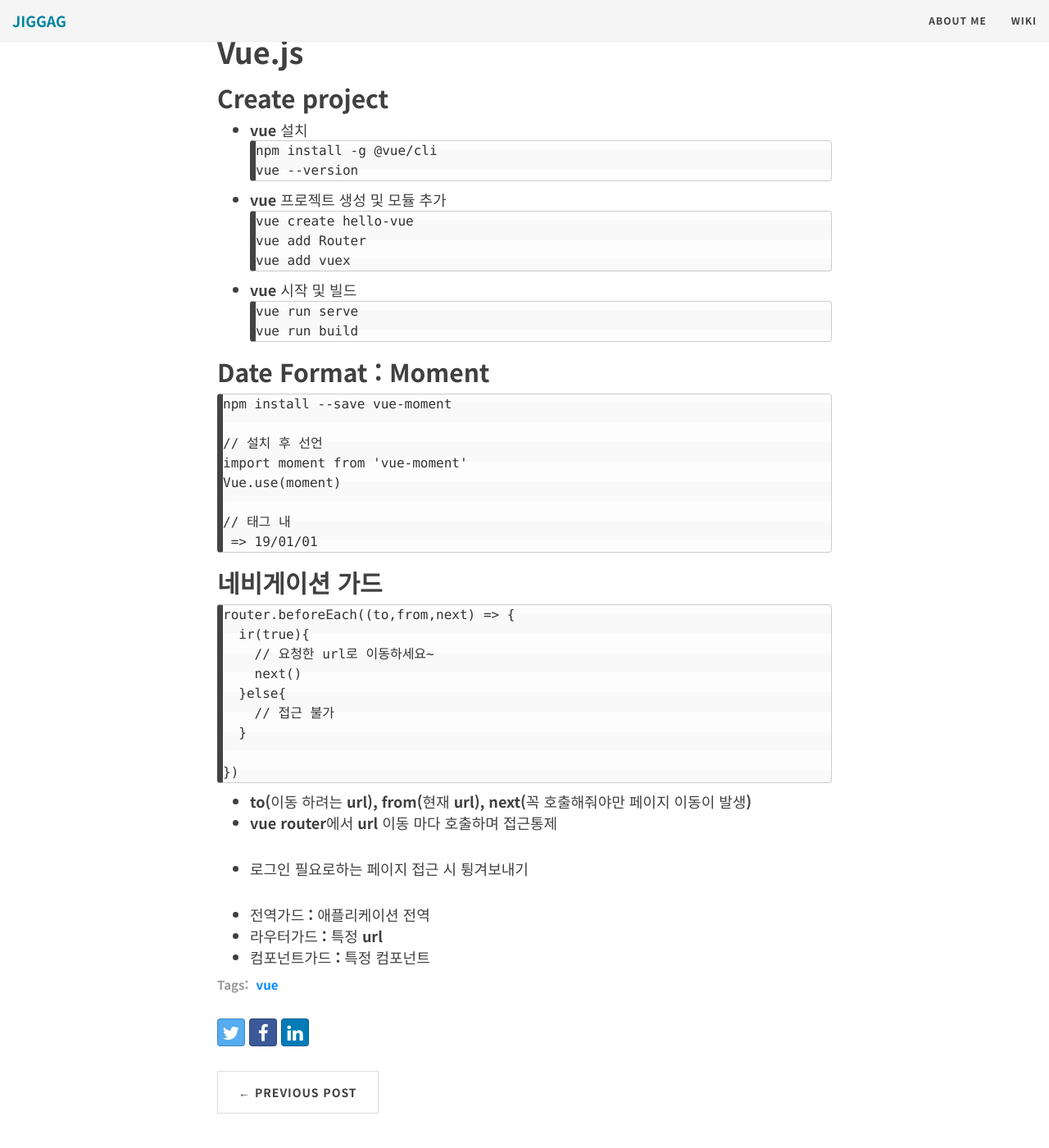
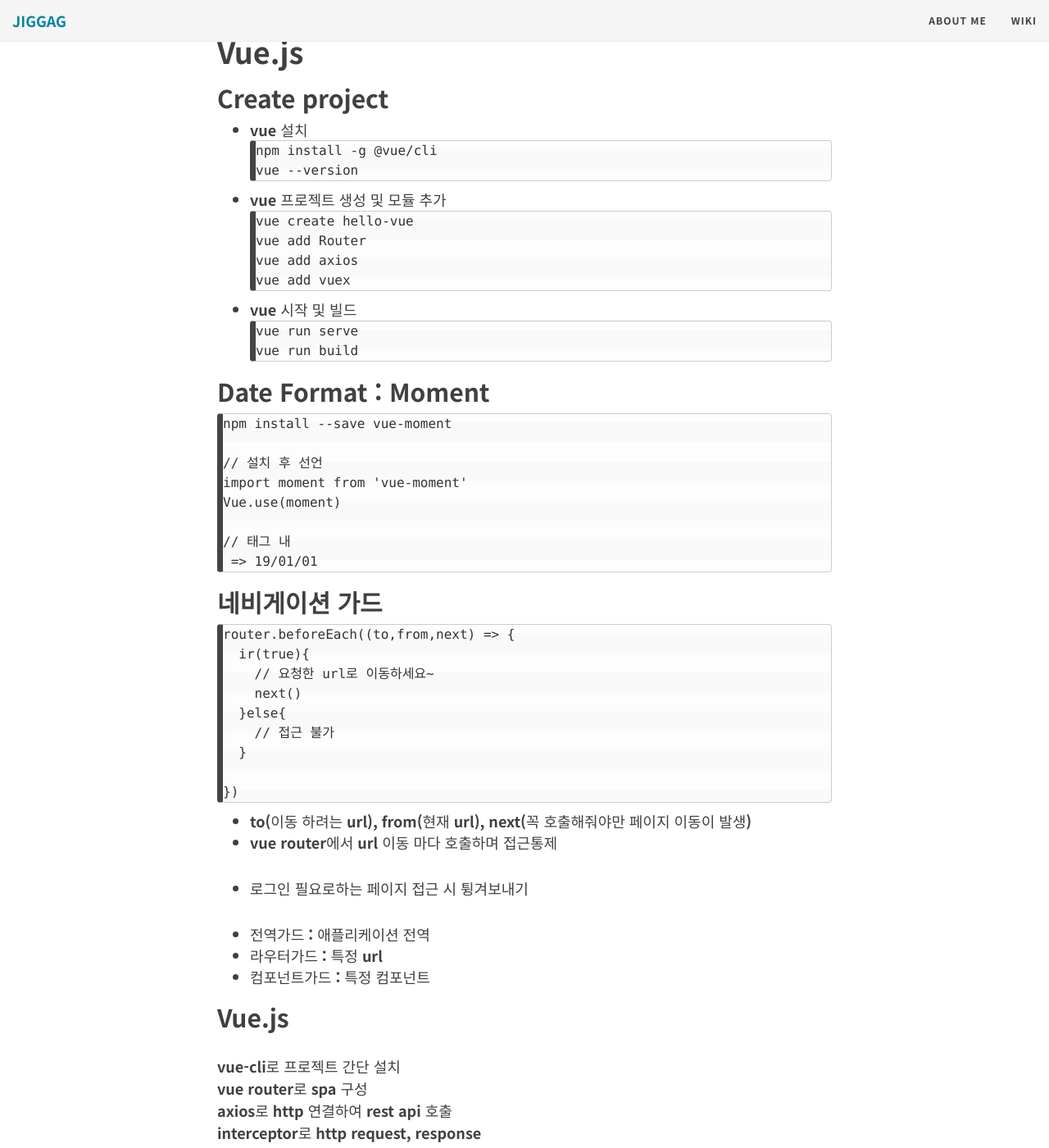
Before and after one commit to jiggag/jiggag.github.io, a Jekyll site: the page built from _posts/2019-02/2019-02-27-vue-js.md, in a window 1280 px wide and 1400 px high, scrolled down 264 px. Shown: the whole window at 82% size. Built offline with Jekyll 4.4.1, drawn with Linux system fonts in a browser that asks for light colours; nearby versions of some CDN libraries; comment, search, counter and statistics services are not loaded.

Commit message:
Update 2019-02-27-vue-js.md

````diff
--- a/_posts/2019-02/2019-02-27-vue-js.md
+++ b/_posts/2019-02/2019-02-27-vue-js.md
@@ -16,6 +16,7 @@
 ```
 vue create hello-vue
 vue add Router
+vue add axios
 vue add vuex
 ```
 - vue 시작 및 빌드
@@ -55,3 +56,9 @@
 - 전역가드 : 애플리케이션 전역
 - 라우터가드 : 특정 url
 - 컴포넌트가드 : 특정 컴포넌트
+
+## Vue.js
+vue-cli로 프로젝트 간단 설치<br/>
+vue router로 spa 구성<br/>
+axios로 http 연결하여 rest api 호출<br/>
+interceptor로 http request, response
````
